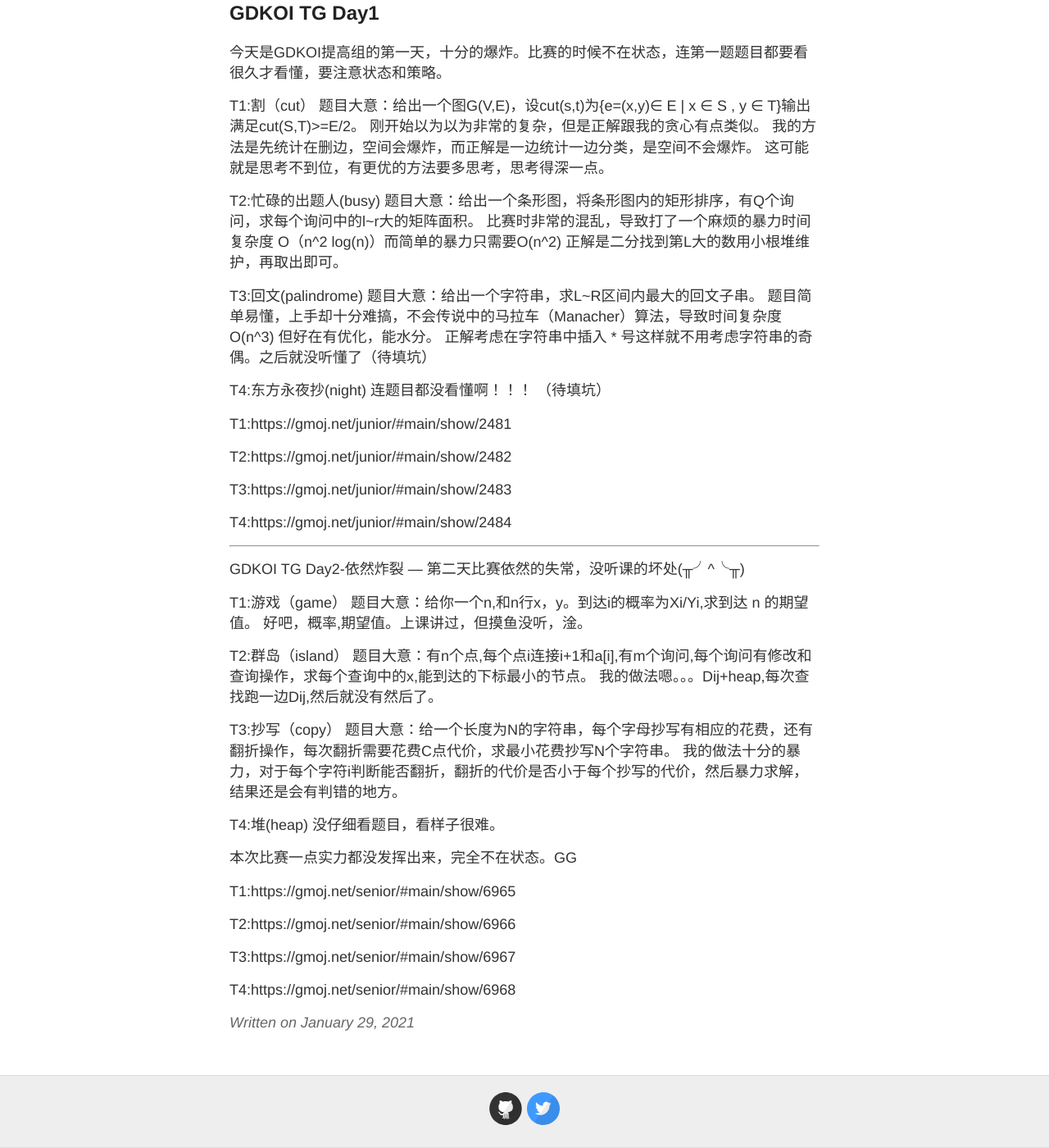
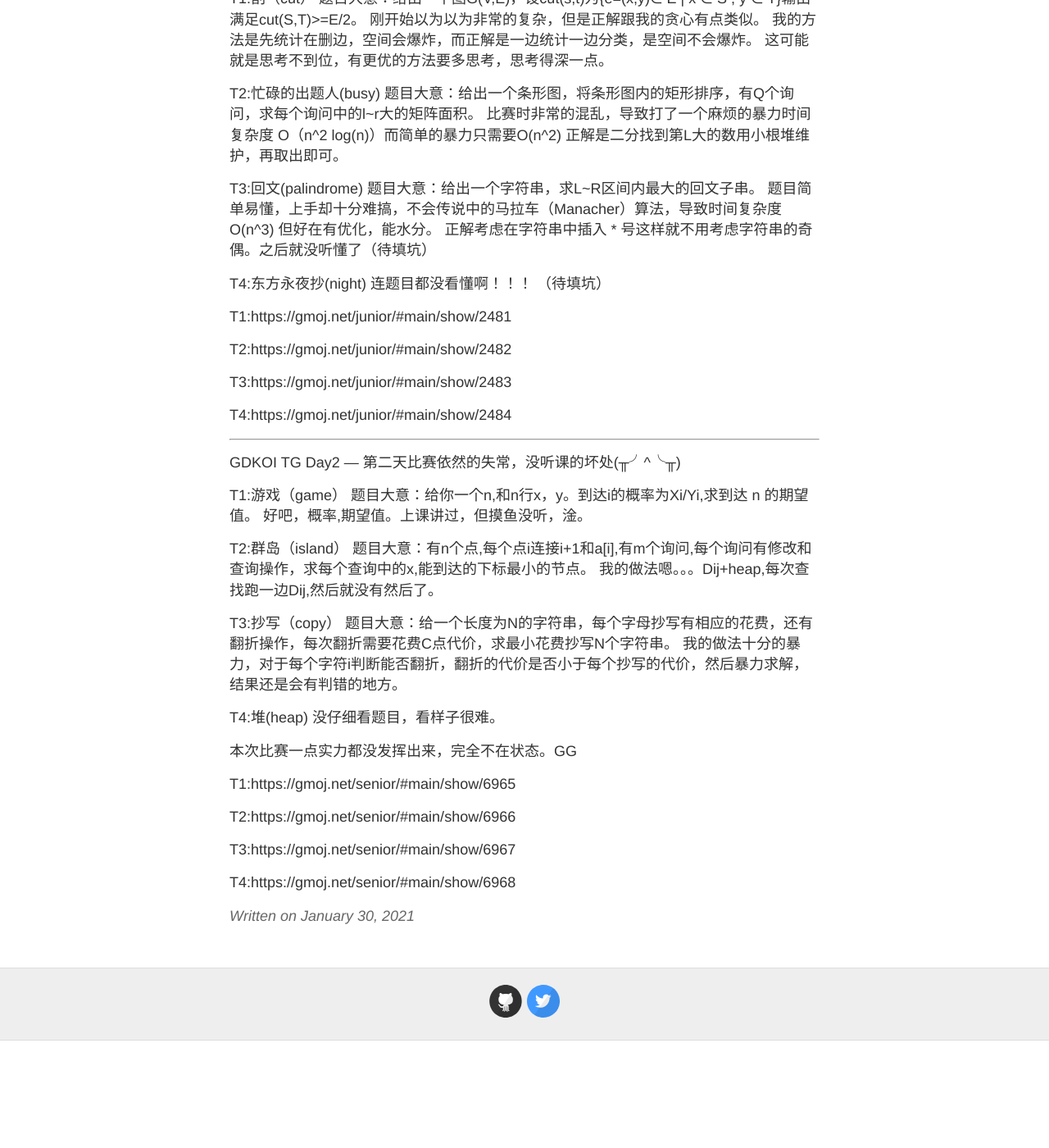
Before and after one commit to IchengU/IchengU.github.io, a Jekyll site: the page built from _posts/2021-1-29-总结.md, in a window 1280 px wide and 1400 px high, scrolled down 240 px. Shown: the whole window at 82% size. Built offline with Jekyll 4.4.1, drawn with Linux system fonts in a browser that asks for light colours; our own code applies the rules of GitHub Pages for plain Markdown files; after the commit the page ends 1509 px from its top, so only the background shows below that.

Commit message:
Update and rename 2021-1-29-比赛总结.md to 2021-1-29-总结.md

```diff
--- a/_posts/2021-1-29-比赛总结.md
+++ b/_posts/2021-1-29-总结.md
@@ -1,3 +1,4 @@
+---
 GDKOI TG Day1
 ---
 今天是GDKOI提高组的第一天，十分的爆炸。比赛的时候不在状态，连第一题题目都要看很久才看懂，要注意状态和策略。
@@ -30,7 +31,7 @@ T3:https://gmoj.net/junior/#main/show/2483
 T4:https://gmoj.net/junior/#main/show/2484
 
 ---
-GDKOI TG Day2-依然炸裂
+GDKOI TG Day2
 ---
 第二天比赛依然的失常，没听课的坏处(╥╯^╰╥)
 
```
